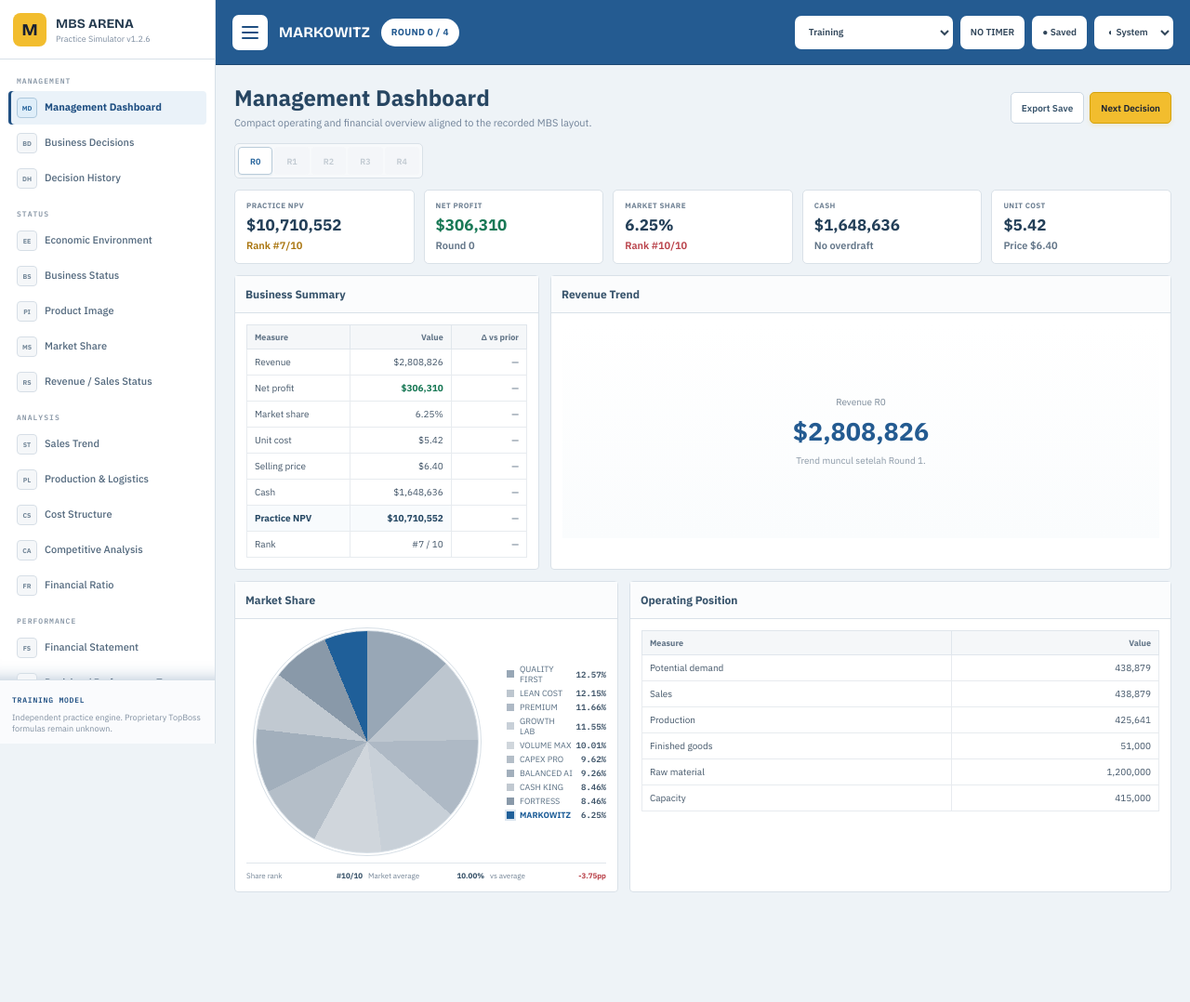
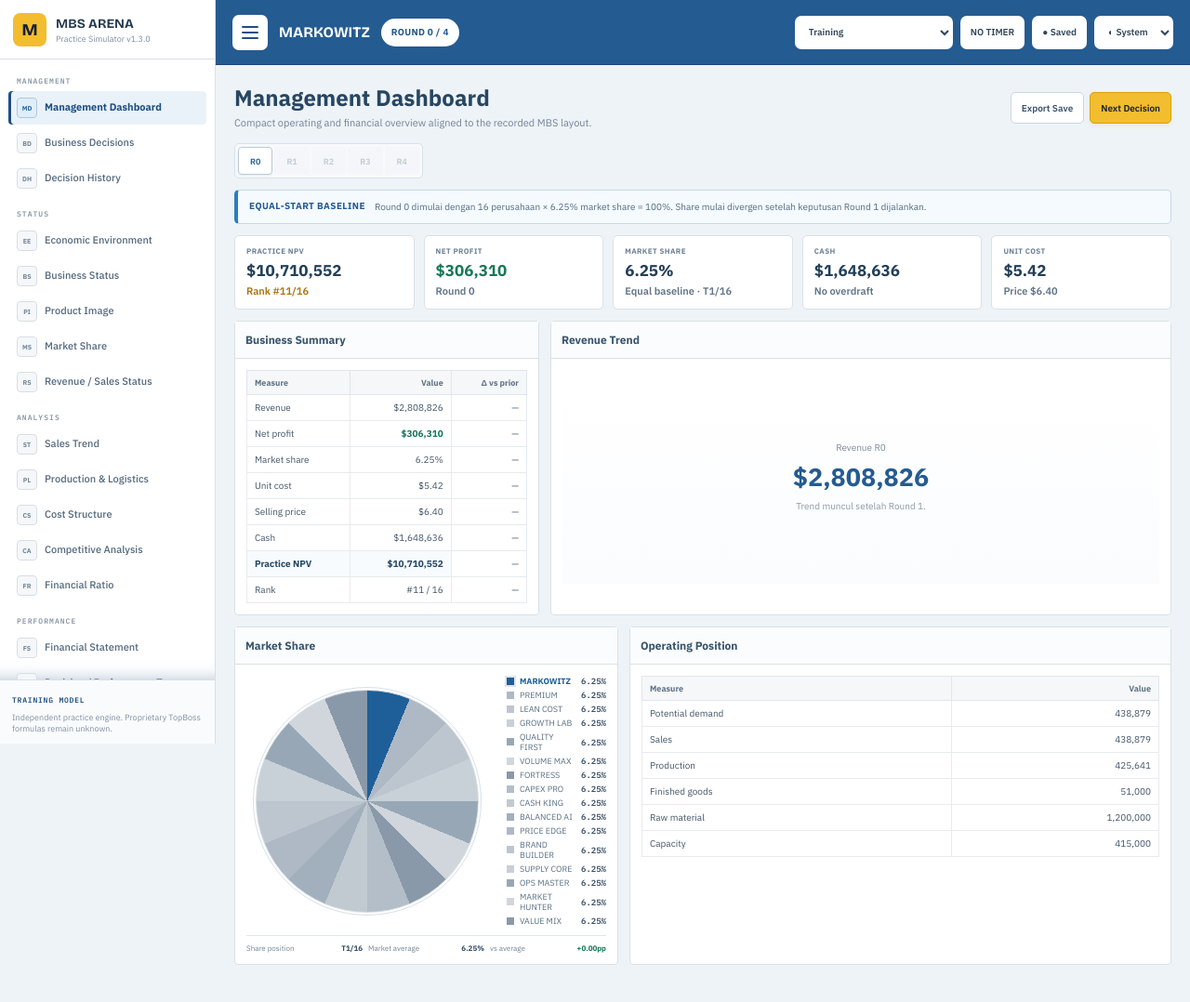
Before and after one commit to mhendrarmdn/mbs-practice-simulator, a website built with Vite: page mbs-practice-simulator-v0.1/index.html in a window 1280 px wide. Shown: the whole page at 93% size. Before the commit the page ends 1000 px from the top, so only its background shows below. Built offline with nearby package versions, Linux system fonts and the light colour scheme.

Commit message:
Upgrade v1.3.0 equal-share competition baseline

```diff
--- a/mbs-practice-simulator-v0.1/index.html
+++ b/mbs-practice-simulator-v0.1/index.html
@@ -8,7 +8,7 @@
     <link rel="icon" type="image/svg+xml" href="/favicon.svg" />
     <link rel="stylesheet" href="/src/css/polish-v11-layout.css" />
     <link rel="stylesheet" href="/src/css/polish-v11-sidebar.css" />
-    <title>MBS Practice Simulator v1.2.6</title>
+    <title>MBS Practice Simulator v1.3.0</title>
   </head>
   <body>
     <div id="app"></div>
--- a/mbs-practice-simulator-v0.1/package.json
+++ b/mbs-practice-simulator-v0.1/package.json
@@ -1,6 +1,6 @@
 {
   "name": "mbs-practice-simulator",
-  "version": "1.2.6",
+  "version": "1.3.0",
   "private": true,
   "type": "module",
   "scripts": {
--- a/mbs-practice-simulator-v0.1/src/css/topboss-v12.css
+++ b/mbs-practice-simulator-v0.1/src/css/topboss-v12.css
@@ -1896,3 +1896,40 @@ body{
   font-family:'IBM Plex Sans',sans-serif!important;
   font-weight:500!important;
 }
+
+
+/* v1.3.0 — equal-share competition baseline */
+.tb-baseline-parity{
+  display:flex;
+  align-items:flex-start;
+  gap:10px;
+  margin:0 0 12px;
+  padding:10px 12px;
+  border:1px solid #c7d9e8;
+  border-left:4px solid #2d7db7;
+  border-radius:5px;
+  background:#f5faff;
+}
+.tb-baseline-parity strong{
+  flex:none;
+  color:#245b91;
+  font-size:10px;
+  text-transform:uppercase;
+  letter-spacing:.04em;
+}
+.tb-baseline-parity span{
+  color:#536b80;
+  font-size:10px;
+  line-height:1.5;
+}
+.tb-baseline-parity.warning{
+  border-color:#e8d6aa;
+  border-left-color:#d19b22;
+  background:#fffaf0;
+}
+.tb-baseline-parity.warning strong{
+  color:#8a6412;
+}
+.tb-kpi>small.neutral{
+  color:#617487!important;
+}
--- a/mbs-practice-simulator-v0.1/src/js/config.js
+++ b/mbs-practice-simulator-v0.1/src/js/config.js
@@ -10,6 +10,9 @@ export const WORKBOOK_RESULT_ROUNDS = 5;
 export const WORKBOOK_PLAN_ROUND = 6;
 export const DEFAULT_TIMER_SECONDS = 15 * 60;
 export const BASE_MARKET_SIZE = 7_022_064;
+export const COMPETITION_FIELD_SIZE = 16;
+export const BASELINE_MARKET_SHARE = 1 / COMPETITION_FIELD_SIZE;
+export const BASELINE_SALES_PER_COMPANY = BASE_MARKET_SIZE / COMPETITION_FIELD_SIZE;
 export const MATERIAL_PER_UNIT = 1.43;
 export const MATERIAL_PRICE = 1.15;
 export const DISCOUNT_RATE = 0.08;
@@ -30,7 +33,13 @@ export const BOT_STRATEGIES = [
   ['FORTRESS', 'Conservative'],
   ['CAPEX PRO', 'Capacity Expansion'],
   ['CASH KING', 'Cash Maximizer'],
-  ['BALANCED AI', 'Balanced']
+  ['BALANCED AI', 'Balanced'],
+  ['PRICE EDGE', 'Value Pricing'],
+  ['BRAND BUILDER', 'Brand Builder'],
+  ['SUPPLY CORE', 'Supply Resilience'],
+  ['OPS MASTER', 'Operations Efficiency'],
+  ['MARKET HUNTER', 'Market Capture'],
+  ['VALUE MIX', 'Balanced Value']
 ];
 
 export const ROUND1_REFERENCE = {
@@ -69,7 +78,8 @@ export const TRAINING_PROXY_NOTES = [
   'Practice NPV is a transparent proxy, not the proprietary TopBoss NPV equation.',
   'Balanced Score is a practice proxy built from profit, liquidity, market share, and returns.',
   'Cost and finance relationships are calibrated heuristics and should be refined as more real decision → result pairs become available.',
-  'AI competitors are strategy archetypes that adapt to prior-round performance; they are not replicas of actual teams.'
+  'AI competitors are strategy archetypes that adapt to prior-round performance; they are not replicas of actual teams.',
+  'v1.3 uses a 16-company Round 0 equal-share baseline (6.25% each). This is a parity assumption inferred from the observed 6.25% Round 0 share and the 7,022,064 base market size; competitor names and strategies remain synthetic.'
 ];
 
 
--- a/mbs-practice-simulator-v0.1/src/js/parityViews.js
+++ b/mbs-practice-simulator-v0.1/src/js/parityViews.js
@@ -193,10 +193,15 @@ function marketShareItems(state, round) {
 function marketShareContext(state, round) {
   const items=marketShareItems(state,round);
   const user=items.find(x=>x.isUser);
-  const rank=items.findIndex(x=>x.isUser)+1;
+  const userValue=user?.value||0;
+  const epsilon=0.0000001;
+  const higher=items.filter(item=>item.value>userValue+epsilon).length;
+  const tied=items.filter(item=>Math.abs(item.value-userValue)<=epsilon).length;
+  const rank=higher+1;
   const avg=1/Math.max(items.length,1);
-  const gap=(user?.value||0)-avg;
-  return { items, rank, avg, gap };
+  const gap=userValue-avg;
+  const rankLabel=tied>1?`T${rank}/${items.length}`:`#${rank}/${items.length}`;
+  return { items, rank, tied, rankLabel, avg, gap };
 }
 
 function currentSnapshot(state, round) {
@@ -230,6 +235,18 @@ function rankTone(rank,total) {
 
 function dashboardKpi(label,value,note='',tone='',noteTone='') {
   return `<div class="tb-kpi"><span>${esc(label)}</span><strong class="${tone}">${value}</strong><small class="${noteTone}">${esc(note)}</small></div>`;
+}
+
+function baselineCompatibilityNotice(state) {
+  if (state.baselineProfile === 'legacy-active-run-pre-v13') {
+    return `<div class="tb-baseline-parity warning"><strong>Legacy active save</strong><span>Save ini dimulai sebelum v1.3 dan masih memakai field lama. Reset/start new session untuk memakai baseline parity 16 perusahaan × 6.25% di R0.</span></div>`;
+  }
+  return '';
+}
+
+function equalShareBaselineNote(state, round) {
+  if (round !== 0 || state.companies.length !== 16) return '';
+  return `<div class="tb-baseline-parity"><strong>Equal-start baseline</strong><span>Round 0 dimulai dengan 16 perusahaan × 6.25% market share = 100%. Share mulai divergen setelah keputusan Round 1 dijalankan.</span></div>`;
 }
 
 function netProfitCompanion(company, rounds) {
@@ -287,10 +304,12 @@ export function parityDashboardView(state, requestedRound) {
       }],completed,v=>money(v),{pointLabels:true,tickStep:1000000,axisFormat:compactMoneyAxis,hideLegend:true})}${netProfitCompanion(company,completed)}`;
 
   return page('Management Dashboard','Compact operating and financial overview aligned to the recorded MBS layout.',state,round,`
+    ${baselineCompatibilityNotice(state)}
+    ${equalShareBaselineNote(state,round)}
     <div class="tb-kpi-strip">
       ${dashboardKpi('Practice NPV',money(user.npv),`Rank #${npvRank}/${state.companies.length}`,'',rankTone(npvRank,state.companies.length))}
       ${dashboardKpi('Net Profit',money(user.netProfit),`Round ${round}`,user.netProfit>=0?'good':'bad')}
-      ${dashboardKpi('Market Share',pct(user.marketShare),`Rank #${shareCtx.rank}/${state.companies.length}`,'',rankTone(shareCtx.rank,state.companies.length))}
+      ${dashboardKpi('Market Share',pct(user.marketShare),shareCtx.tied>1?`Equal baseline · ${shareCtx.rankLabel}`:`Rank ${shareCtx.rankLabel}`,'',shareCtx.tied>1?'neutral':rankTone(shareCtx.rank,state.companies.length))}
       ${dashboardKpi('Cash',money(user.cash),user.overdraft>0?`Overdraft ${money(user.overdraft)}`:'No overdraft')}
       ${dashboardKpi('Unit Cost',money(user.unitCost),`Price ${money(user.price)}`,user.unitCost>user.price?'bad':'')}
     </div>
@@ -298,7 +317,7 @@ export function parityDashboardView(state, requestedRound) {
     <div class="tb-dashboard-grid">
       ${panel('Business Summary',dataTable(['Measure','Value','Δ vs prior'],summaryRows),'tb-span-4')}
       ${panel('Revenue Trend',revenueBlock,'tb-span-8')}
-      ${panel('Market Share',`${pieChart(shareCtx.items)}<div class="tb-share-meta"><span>Share rank <b>#${shareCtx.rank}/${state.companies.length}</b></span><span>Market average <b>${pct(shareCtx.avg)}</b></span><span>vs average <b class="${shareCtx.gap>=0?'good':'bad'}">${shareCtx.gap>=0?'+':''}${(shareCtx.gap*100).toFixed(2)}pp</b></span></div>`,'tb-span-5')}
+      ${panel('Market Share',`${pieChart(shareCtx.items)}<div class="tb-share-meta"><span>Share position <b>${shareCtx.rankLabel}</b></span><span>Market average <b>${pct(shareCtx.avg)}</b></span><span>vs average <b class="${shareCtx.gap>=0?'good':'bad'}">${shareCtx.gap>=0?'+':''}${(shareCtx.gap*100).toFixed(2)}pp</b></span></div>`,'tb-span-5')}
       ${panel('Operating Position',dataTable(['Measure','Value'],[
         [{text:'Potential demand'},{html:num(user.potentialDemand)}],
         [{text:'Sales'},{html:num(user.sales)}],
@@ -436,7 +455,7 @@ export function marketShareView(state, requestedRound) {
       {html:money(s.revenue)}
     ]);
   return page('Market Share','Overall market-share view derived from company results in the selected round.',state,round,
-    `<div class="tb-two-col">${panel('Overall Market Share',`${pieChart(ctx.items)}<div class="tb-share-meta"><span>MARKOWITZ rank <b>#${ctx.rank}/${state.companies.length}</b></span><span>Market average <b>${pct(ctx.avg)}</b></span><span>vs average <b class="${ctx.gap>=0?'good':'bad'}">${ctx.gap>=0?'+':''}${(ctx.gap*100).toFixed(2)}pp</b></span></div>`)}${panel('Share Table',dataTable(['Company','Share','Sales','Revenue'],rows))}</div>`
+    `${baselineCompatibilityNotice(state)}${equalShareBaselineNote(state,round)}<div class="tb-two-col">${panel('Overall Market Share',`${pieChart(ctx.items)}<div class="tb-share-meta"><span>MARKOWITZ position <b>${ctx.rankLabel}</b></span><span>Market average <b>${pct(ctx.avg)}</b></span><span>vs average <b class="${Math.abs(ctx.gap)<0.0000001?'neutral':ctx.gap>=0?'good':'bad'}">${ctx.gap>=0?'+':''}${(ctx.gap*100).toFixed(2)}pp</b></span></div>`)}${panel('Share Table',dataTable(['Company','Share','Sales','Revenue'],rows))}</div>`
   );
 }
 
--- a/mbs-practice-simulator-v0.1/src/js/state.js
+++ b/mbs-practice-simulator-v0.1/src/js/state.js
@@ -1,5 +1,8 @@
 import {
+  BASELINE_MARKET_SHARE,
+  BASELINE_SALES_PER_COMPANY,
   BOT_STRATEGIES,
+  COMPETITION_FIELD_SIZE,
   DEFAULT_TIMER_SECONDS,
   LEGACY_STORAGE_KEYS,
   MAX_ROUNDS,
@@ -56,9 +59,9 @@ export function baselineUser(team = 'MARKOWITZ') {
     price: 6.40,
     quality: 0.26,
     image: 0.60,
-    potentialDemand: 438879,
-    sales: 438879,
-    marketShare: 0.0625,
+    potentialDemand: BASELINE_SALES_PER_COMPANY,
+    sales: BASELINE_SALES_PER_COMPANY,
+    marketShare: BASELINE_MARKET_SHARE,
     revenue: 2808826,
     production: 425641,
     capacity: 415000,
@@ -116,8 +119,9 @@ function botBaseline(name, strategy, index) {
   company.price = 5.8 + random() * 1.5;
   company.quality = clamp(0.22 + random() * 0.22, 0.1, 0.9);
   company.image = clamp(0.42 + random() * 0.28, 0.1, 0.9);
-  company.marketShare = 0.065 + random() * 0.055;
-  company.sales = 360000 + random() * 230000;
+  company.marketShare = BASELINE_MARKET_SHARE;
+  company.potentialDemand = BASELINE_SALES_PER_COMPANY;
+  company.sales = BASELINE_SALES_PER_COMPANY;
   company.revenue = company.sales * company.price;
   company.production = company.sales * (0.92 + random() * 0.16);
   company.capacity = 390000 + random() * 210000;
@@ -150,9 +154,17 @@ function botBaseline(name, strategy, index) {
   return company;
 }
 
+function baselineField(team = 'MARKOWITZ') {
+  return [
+    baselineUser(team),
+    ...BOT_STRATEGIES.slice(0, COMPETITION_FIELD_SIZE - 1).map((item, i) => botBaseline(item[0], item[1], i + 1))
+  ];
+}
+
 export function makeInitialState(team = 'MARKOWITZ') {
   return {
-    version: '1.0.0',
+    version: '1.3.0',
+    baselineProfile: 'equal-share-16-r0-v13',
     roomCode: '',
     roomKey: '',
     revision: 0,
@@ -175,10 +187,7 @@ export function makeInitialState(team = 'MARKOWITZ') {
     surpriseMode: true,
     scenarioPreset: 'auto',
     sensitivity: { key: 'price', deltaPct: 10 },
-    companies: [
-      baselineUser(team),
-      ...BOT_STRATEGIES.map((item, i) => botBaseline(item[0], item[1], i + 1))
-    ],
+    companies: baselineField(team),
     draft: deepClone(ROUND1_REFERENCE),
     createdAt: new Date().toISOString(),
     updatedAt: new Date().toISOString()
@@ -207,7 +216,7 @@ function migrateCompany(company) {
 export function migrateState(input) {
   if (!input || !Array.isArray(input.companies)) return makeInitialState();
   const state = deepClone(input);
-  state.version = '1.0.0';
+  state.version = '1.3.0';
   state.mode = ['training', 'competition', 'sandbox', 'workbook'].includes(state.mode) ? state.mode : 'training';
   state.timerSeconds = Number(state.timerSeconds) > 0 ? Number(state.timerSeconds) : DEFAULT_TIMER_SECONDS;
   state.timerRemaining = Number.isFinite(Number(state.timerRemaining)) ? Number(state.timerRemaining) : state.timerSeconds;
@@ -227,6 +236,17 @@ export function migrateState(input) {
   state.revision = Number.isFinite(Number(state.revision)) ? Number(state.revision) : 0;
   state.roomMembers = Array.isArray(state.roomMembers) ? state.roomMembers : [];
   state.companies = state.companies.map(migrateCompany);
+
+  const hasV13Baseline = state.baselineProfile === 'equal-share-16-r0-v13'
+    && state.companies.length === COMPETITION_FIELD_SIZE;
+
+  if (state.currentRound === 0 && !hasV13Baseline) {
+    state.companies = baselineField(state.teamName || 'MARKOWITZ');
+    state.baselineProfile = 'equal-share-16-r0-v13';
+  } else if (!hasV13Baseline) {
+    state.baselineProfile = 'legacy-active-run-pre-v13';
+  }
+
   return state;
 }
 
--- a/mbs-practice-simulator-v0.1/src/js/views.js
+++ b/mbs-practice-simulator-v0.1/src/js/views.js
@@ -100,7 +100,7 @@ export function shell(state, activeTab, themePreference, ui = {}) {
       <aside class="sidebar ${collapsed ? 'collapsed' : ''}">
         <div class="brand">
           <div class="brand-mark">M</div>
-          <div class="brand-copy"><strong>MBS ARENA</strong><small>Practice Simulator v1.2.6</small></div>
+          <div class="brand-copy"><strong>MBS ARENA</strong><small>Practice Simulator v1.3.0</small></div>
         </div>
         <nav class="nav">
           ${navGroup('MANAGEMENT', [
```
Also changed, not shown: mbs-practice-simulator-v0.1/docs/BASELINE_PARITY_V13.md (added, +29 -0 lines), mbs-practice-simulator-v0.1/docs/CHANGELOG.md.
